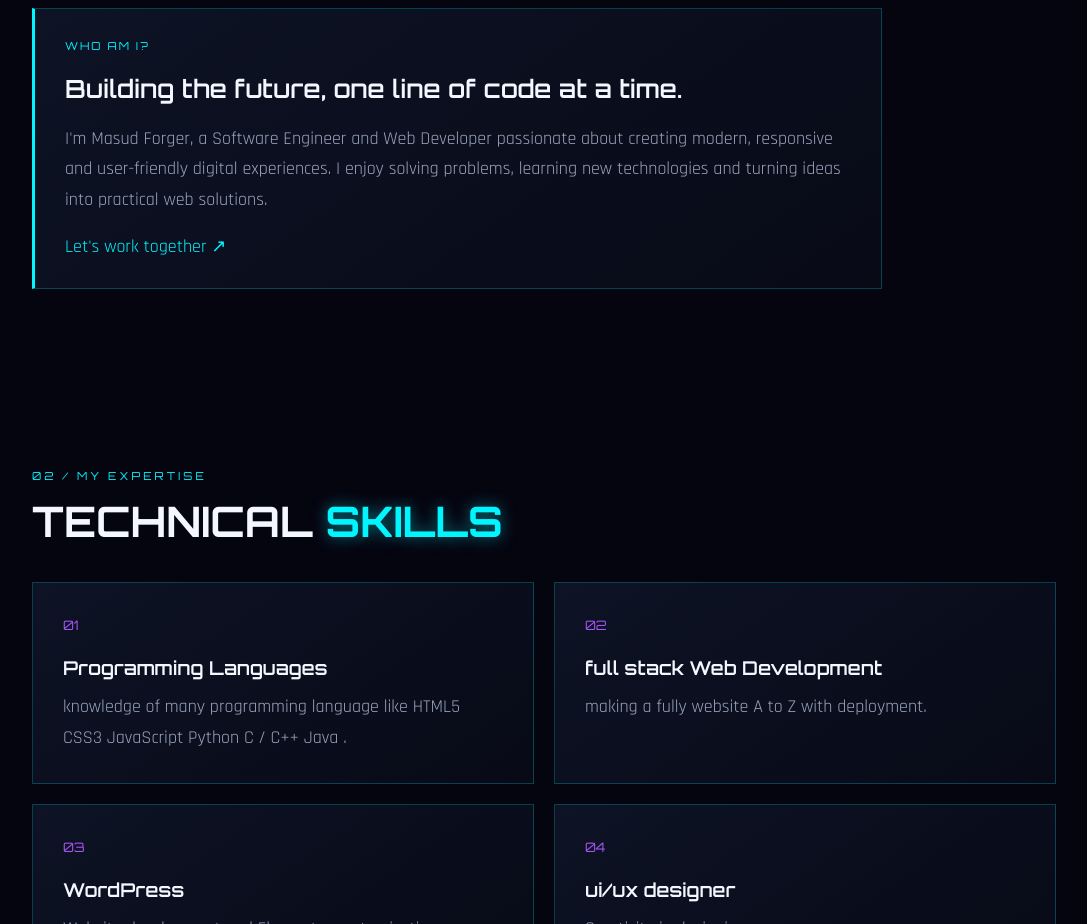
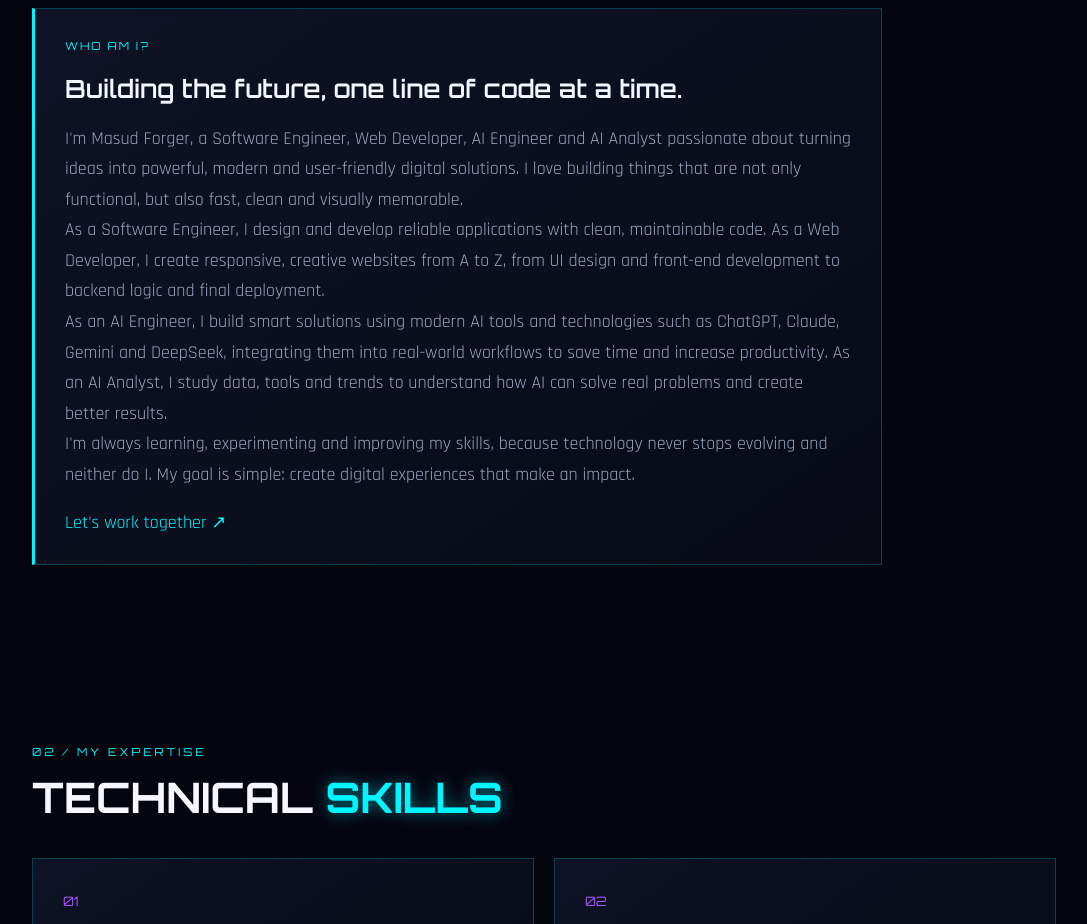
Before and after one commit to masudforger-png/my-portfolio, a plain HTML site: page index.html in a window 1280 px wide. Shown: the part 980-1904 px from the top of the page, without its empty margins (96-1183 px from the left). Drawn offline with Linux system fonts and the light colour scheme.

Commit message:
Revise 'About Me' section with expanded roles and skills
Updated personal description to include AI Engineer and AI Analyst roles, emphasizing skills in building digital solutions and integrating AI technologies.

```diff
--- a/index.html
+++ b/index.html
@@ -108,15 +108,40 @@
       </div>
 
       <div class="about-card">
-        <div class="about-label">WHO AM I?</div>
-        <h3>Building the future, one line of code at a time.</h3>
-        <p>
-          I'm Masud Forger, a Software Engineer and Web Developer
-          passionate about creating modern, responsive and user-friendly
-          digital experiences. I enjoy solving problems, learning new
-          technologies and turning ideas into practical web solutions.
-        </p>
-        <a href="#contact" class="text-link">Let's work together ↗</a>
+  <div class="about-label">WHO AM I?</div>
+  <h3>Building the future, one line of code at a time.</h3>
+
+  <p>
+    I'm Masud Forger, a Software Engineer, Web Developer, AI Engineer
+    and AI Analyst passionate about turning ideas into powerful,
+    modern and user-friendly digital solutions. I love building things
+    that are not only functional, but also fast, clean and visually
+    memorable.
+  </p>
+
+  <p>
+    As a Software Engineer, I design and develop reliable applications
+    with clean, maintainable code. As a Web Developer, I create
+    responsive, creative websites from A to Z, from UI design and
+    front-end development to backend logic and final deployment.
+  </p>
+
+  <p>
+    As an AI Engineer, I build smart solutions using modern AI tools
+    and technologies such as ChatGPT, Claude, Gemini and DeepSeek,
+    integrating them into real-world workflows to save time and
+    increase productivity. As an AI Analyst, I study data, tools and
+    trends to understand how AI can solve real problems and create
+    better results.
+  </p>
+
+  <p>
+    I'm always learning, experimenting and improving my skills,
+    because technology never stops evolving and neither do I.
+    My goal is simple: create digital experiences that make an impact.
+  </p>
+
+  <a href="#contact" class="text-link">Let's work together ↗</a>
       </div>
     </section>
 
```
